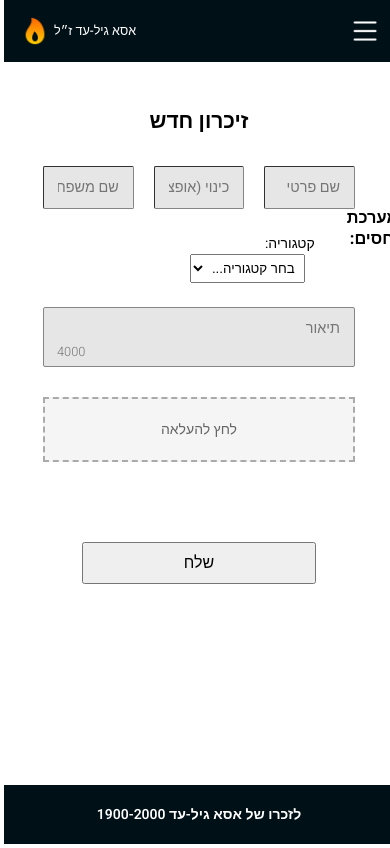
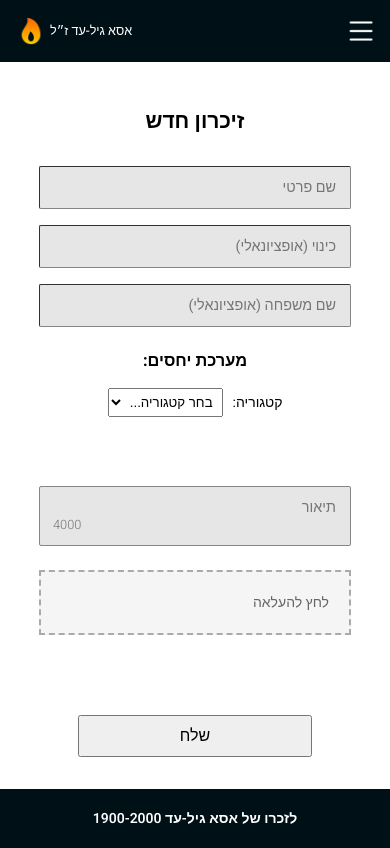
Before and after one commit to Idan-sh/Asa-Memorial, a React (Vite) app in the folder frontend/: page /add-memory in a window 390 px wide. Built offline with nearby package versions, Linux system fonts and the light colour scheme; a web font is replaced by a local one.

Commit message:
Fixed relation and names inputs to work better on all screen sizes.

```diff
--- a/frontend/src/assets/styles/cmps/content/memories-content/_AddMemoryForm.scss
+++ b/frontend/src/assets/styles/cmps/content/memories-content/_AddMemoryForm.scss
@@ -40,26 +40,40 @@
       display: flex;
       width: 100%;
       gap: 20px;
+
+      @media (max-width: 768px) {
+        flex-direction: column;
+        gap: 1rem;
+      }
     }
 
     .add-memory-form-relation-container {
       position: relative;
       display: flex;
-      gap: 2rem;
-      justify-content: center;
+      justify-content: space-between;
       font-weight: 400;
+
+      @media (max-width: 768px) {
+        flex-direction: column;
+        gap: 1rem;
+      }
     }
 
     h3 {
-      top: 50%; /* Position it 50% from the top */
-      transform: translateY(-50%); /* Center it vertically */
-      right: 0;
       margin: 0;
-      position: absolute;
+    }
+
+    label {
+      display: flex;
     }
 
     select {
       padding: 5px;
+    }
+
+    div {
+      display: flex;
+      align-items: center;
     }
 
     #category-select {
@@ -68,11 +82,6 @@
 
     #relation-select {
       margin-right: 10px;
-    }
-    @media (max-width: 768px) {
-      h3 {
-        position: relative;
-      }
     }
 
     .add-memory-form-message-container {
```
